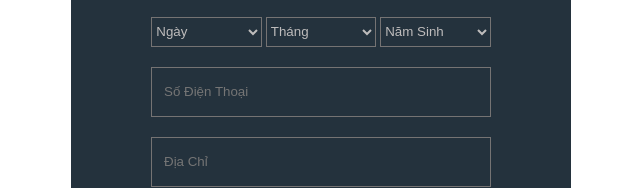
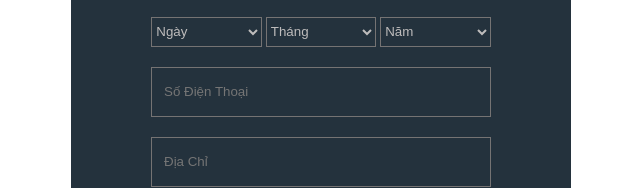
Before and after one commit to trungkiennguyen/trungkiennguyen.github.io, a plain HTML site: page register-form/index.html in a window 1280 px wide. Shown: the part 299-487 px from the top of the page, 319-959 px from the left. Drawn offline with nearby package versions, Linux system fonts and the light colour scheme.

Commit message:
Update index.html

```diff
--- a/register-form/index.html
+++ b/register-form/index.html
@@ -93,7 +93,7 @@
 </body>
 <script>
     $(function () {
-        $('#year').append('<option>Năm Sinh</option>')
+        $('#year').append('<option>Năm</option>')
         for (var i = 1960; i < 2010; i++) {
             var option = '';
             $('#year').append('<option value="' + i + '">' + i + '</option>')
```
